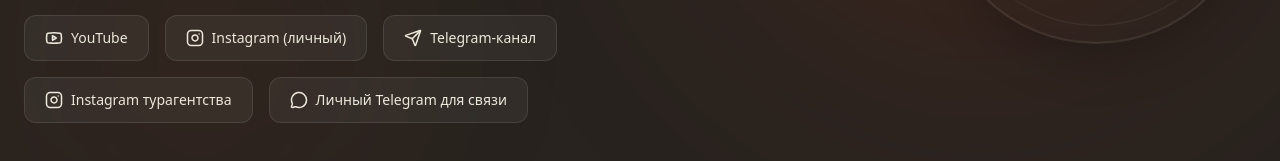
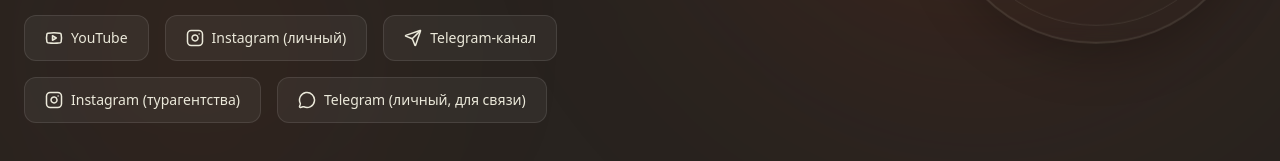
Before and after one commit to payton-ggg/chi-na, a Next.js app: page /schedule in a window 1280 px wide. Shown: the part 7890-8051 px from the top of the page. Built offline with nearby package versions, Linux system fonts and the light colour scheme.

Commit message:
feat: Add Footer component.

```diff
--- a/app/components/layout/Footer.tsx
+++ b/app/components/layout/Footer.tsx
@@ -68,12 +68,12 @@
       icon: <Send size={18} />,
     },
     {
-      name: "Instagram турагентства",
+      name: "Instagram (турагентства)",
       href: "https://www.instagram.com/tsunami_travel",
       icon: <Instagram size={18} />,
     },
     {
-      name: "Личный Telegram для связи",
+      name: "Telegram (личный, для связи)",
       href: "https://t.me/Lihach57",
       icon: <MessageCircle size={18} />,
     },
```
